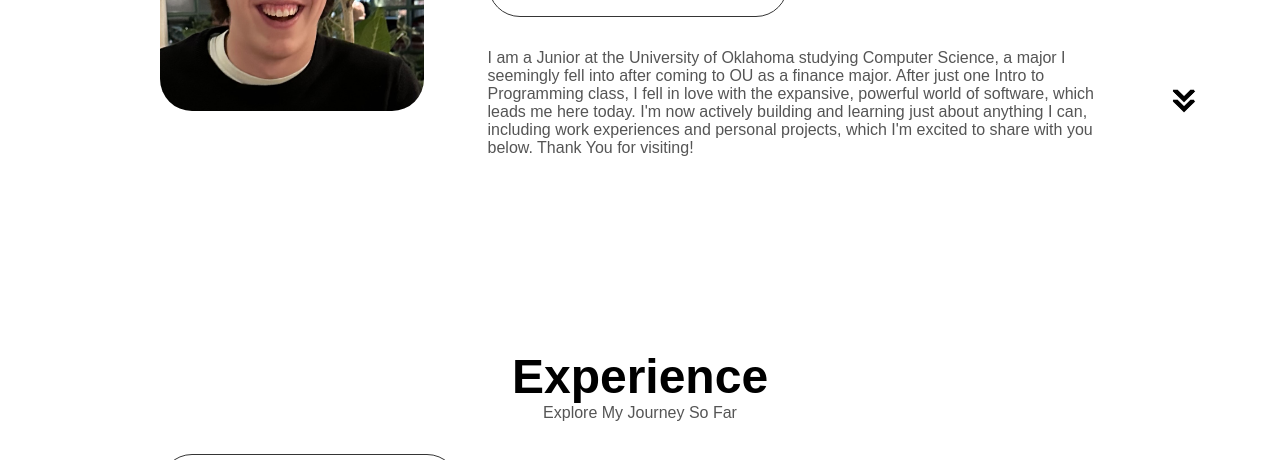
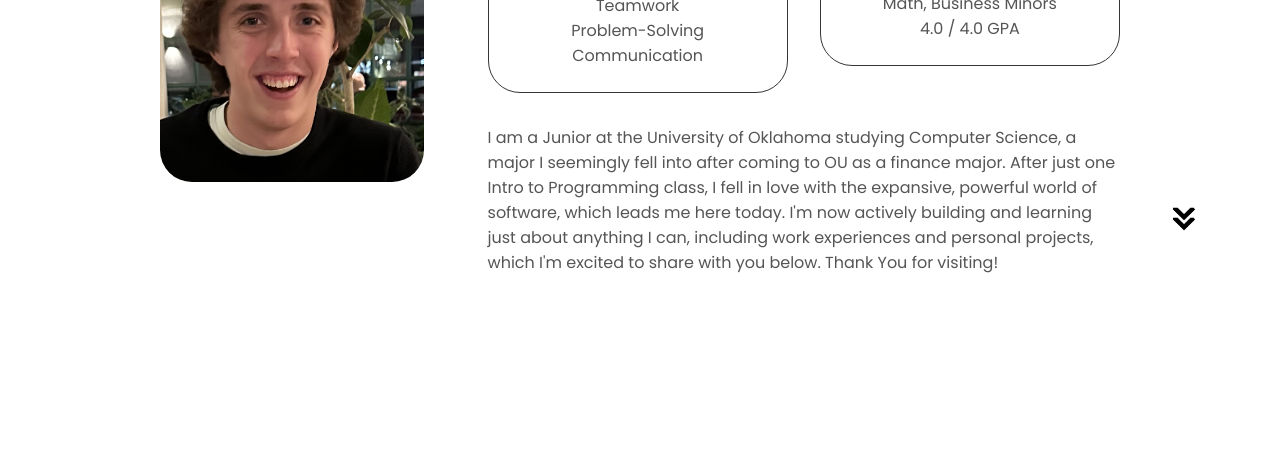
Before and after one commit to blake-lee-38/Personal-Portfolio, a plain HTML site: page index.html in a window 1280 px wide. Shown: the part 1236-1696 px from the top of the page. Drawn offline with Linux system fonts and the light colour scheme; the site is published under a folder, as on GitHub Pages, so addresses that start at the root find nothing.

Commit message:
Adding Font to Deployment

```diff
--- a/style.css
+++ b/style.css
@@ -7,7 +7,7 @@
 
 @font-face {
     font-family: "Poppins";
-    src: url('/assets/Poppins/Poppins-Regular.ttf');
+    src: url('./assets/Poppins/Poppins-Regular.ttf');
 }
 
 body {
```
